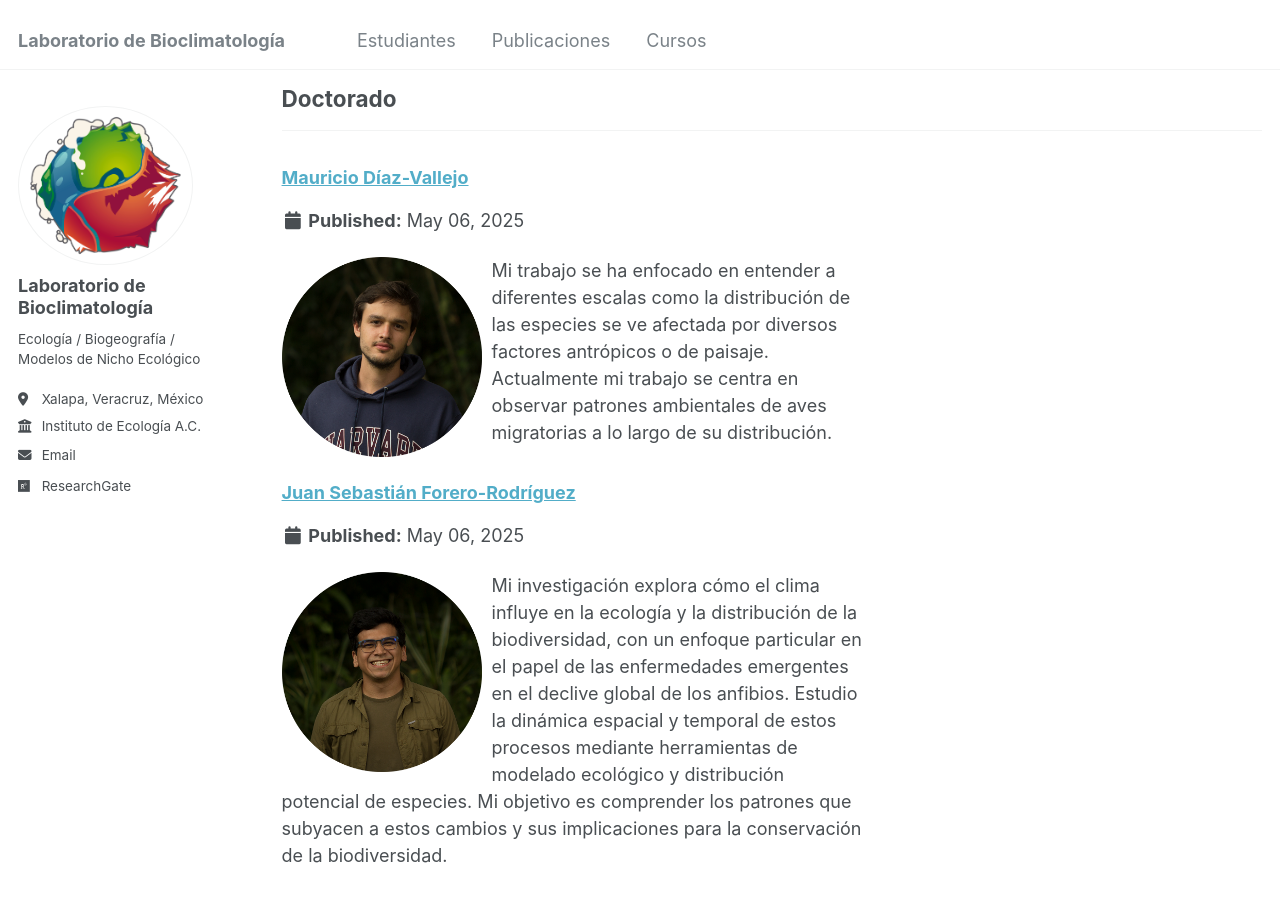
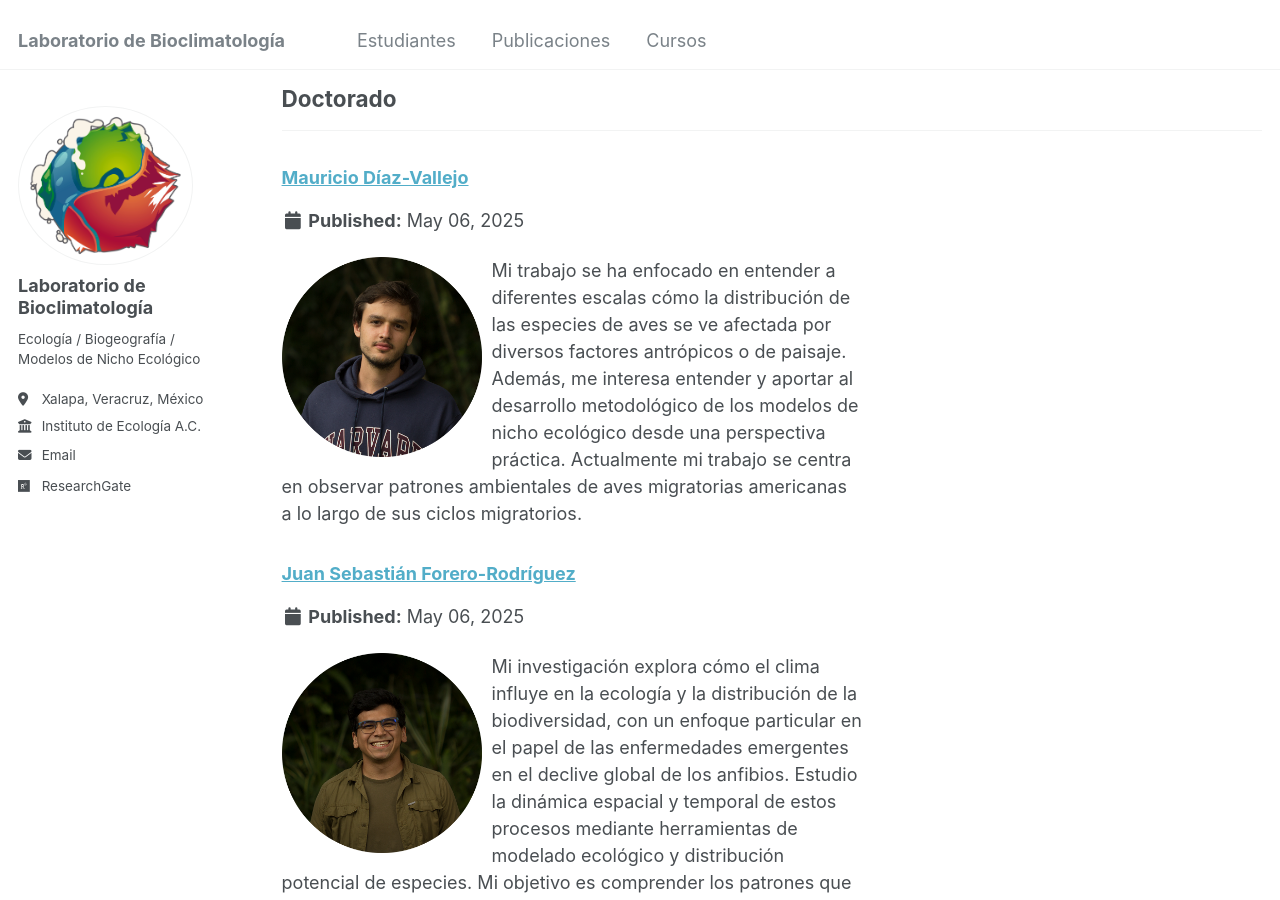
Before and after one commit to Labbioclim/bioclimat, a Jekyll site: the page built from _pages/portfolio.html, in a window 1280 px wide and 900 px high, scrolled down 1265 px. Built offline with Jekyll 4.4.1, drawn with Linux system fonts in a browser that asks for light colours.

Commit message:
Update MDV.html

```diff
--- a/_portfolio/MDV.html
+++ b/_portfolio/MDV.html
@@ -4,5 +4,5 @@ collection: portfolio
 category: phd
 link: "https://www.researchgate.net/profile/Mauricio-Diaz-Vallejo-2"
 permalink: "https://labbioclim.github.io/https://www.researchgate.net/profile/Mauricio-Diaz-Vallejo-2"
-excerpt: "<img src='https://labbioclim.github.io/bioclimat/images/mauro.png' style='width: 200px; float: left; margin-right: 10px;'> Mi trabajo se ha enfocado en entender a diferentes escalas como la distribución de las especies se ve afectada por diversos factores antrópicos o de paisaje. Actualmente mi trabajo se centra en observar patrones ambientales de aves migratorias a lo largo de su distribución."
+excerpt: "<img src='https://labbioclim.github.io/bioclimat/images/mauro.png' style='width: 200px; float: left; margin-right: 10px;'> Mi trabajo se ha enfocado en entender a diferentes escalas cómo la distribución de las especies de aves se ve afectada por diversos factores antrópicos o de paisaje. Además, me interesa entender y aportar al desarrollo metodológico de los modelos de nicho ecológico desde una perspectiva práctica. Actualmente mi trabajo se centra en observar patrones ambientales de aves migratorias americanas a lo largo de sus ciclos migratorios."
 ---
```
